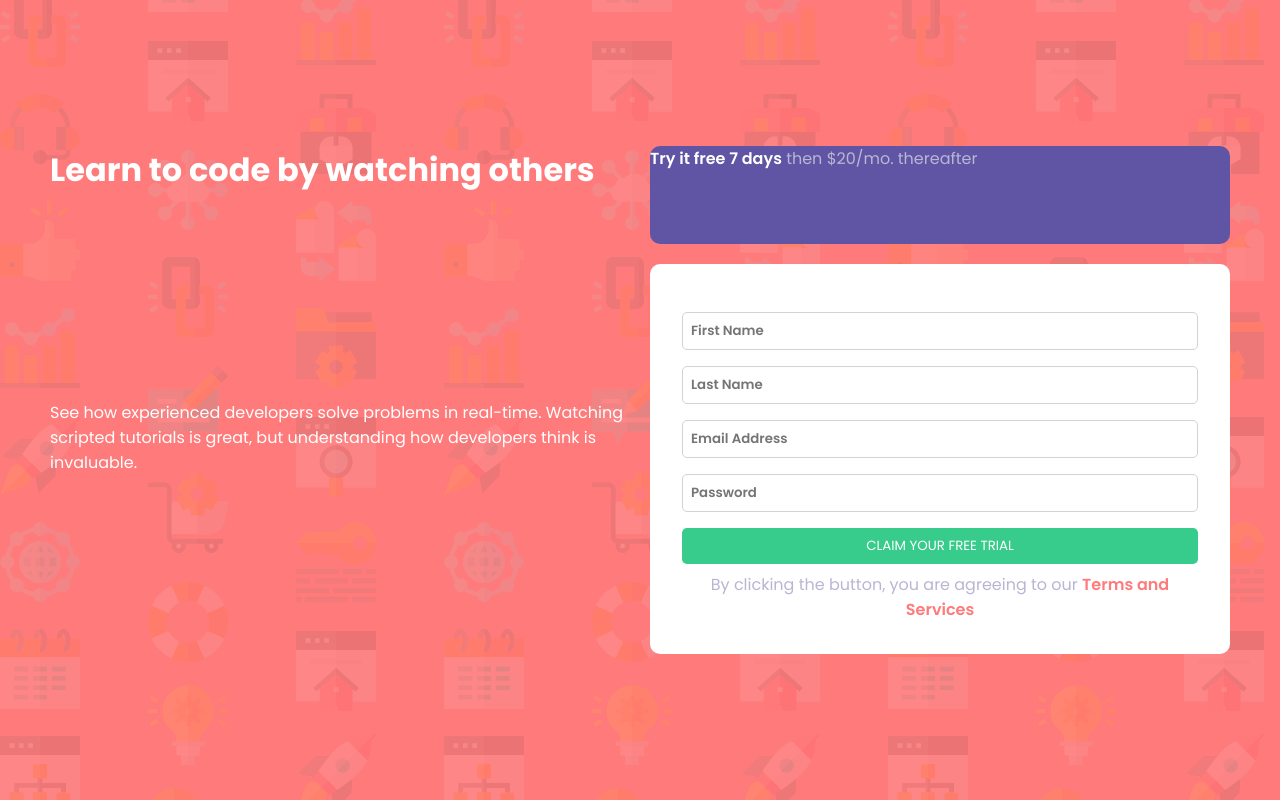
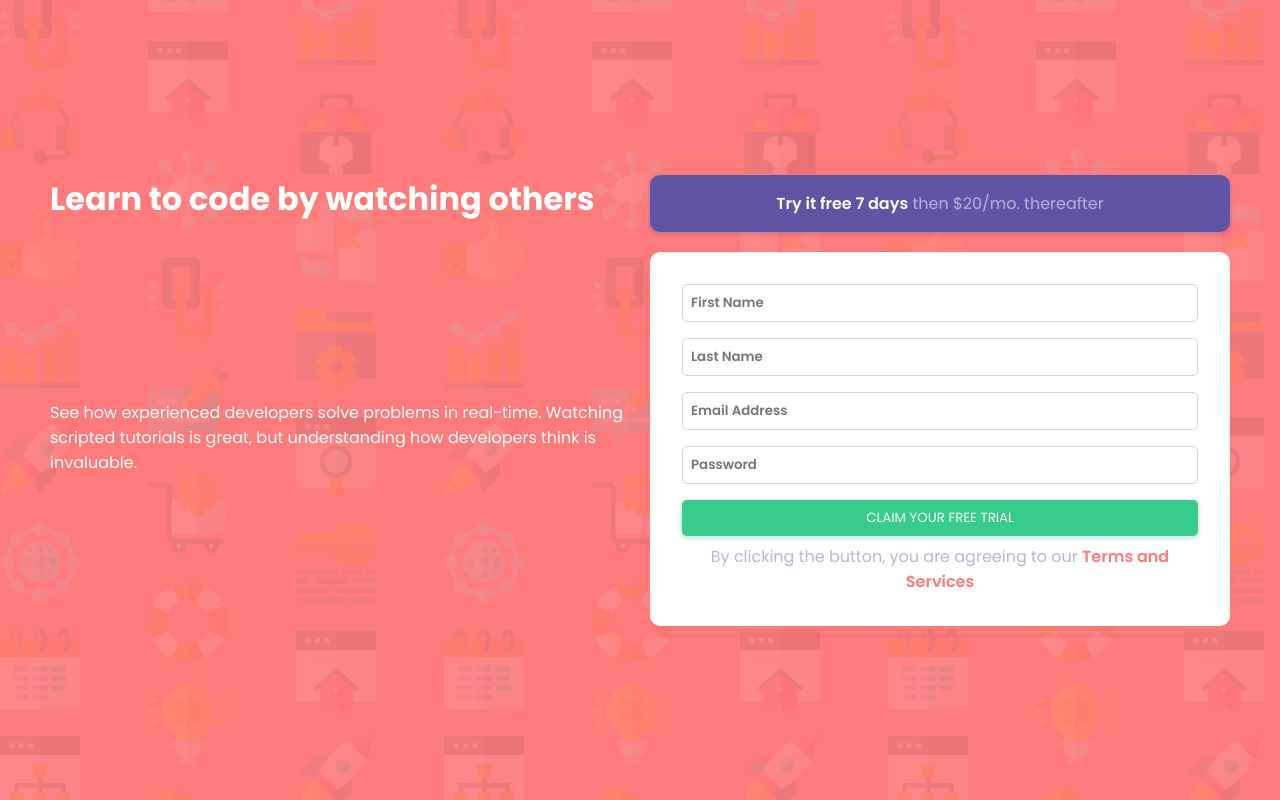
Before and after one commit to Danielhu3/introcomponet, a React (Create React App) app: page / in a window 1280 px wide. Built offline with nearby package versions, Linux system fonts and the light colour scheme.

Commit message:
Ajustando right content

```diff
--- a/src/App.css
+++ b/src/App.css
@@ -64,27 +64,27 @@ body{
 .right-content{
   grid-area: right;
   display: grid;
-  grid-template-rows: 1fr 4fr;
-  grid-template-areas: "span"
-                        "form";
+
   gap: 2rem;
 }
 
-.right-content span{
-  grid-area: span;
+.price-info{
   background-color: var(--blue);
   border-radius: 1rem;
   color: var(--grayish-blue);
+  padding: 1.6rem;
+  text-align: center;
+  box-shadow: 0 2px 2px 2px rgba(96, 85, 164, 0.2);
 }
 
-.right-content span a{
+.price-info a{
   text-decoration: none;
   color: white;
   font-weight: 600;
 }
 
 .right-content form{
-  grid-area: form;
+
   background-color: white;
   border-radius: 1rem;
   padding: 3.2rem;
@@ -98,15 +98,20 @@ body{
   color: white;
   padding: 0.8rem;
   border: none;
-  margin-bottom: 0.8rem;
   cursor: pointer;
+  box-shadow: 0 2px 2px 2px rgba(55, 204, 140, 0.2)
 }
 
-.right-content p{
+.right-content button:hover{
+  opacity: 0.6;
+}
+
+.terms-description{
   color: var(--grayish-blue);
   text-align: center;
+  margin-top: 0.8rem;
 }
-.right-content p a{
+.terms-description a{
   text-decoration: none;
   color: var(--red);
   font-weight: 600;
--- a/src/App.js
+++ b/src/App.js
@@ -16,16 +16,16 @@ function App() {
       </div>
 
       <div className='right-content'>
-        <span>
+        <span className='price-info'>
           <a href='/'>Try it free 7 days</a> then $20/mo. thereafter
         </span>
         <form>
-          <Input placeholder='First Name' name='firstname' {...firstName}/>
-          <Input placeholder='Last Name' name='lastname' {...lastName}/>
-          <Input placeholder='Email Address' name='email' {...email}/>
-          <Input placeholder='Password' name='password' {...password}/>
+          <Input placeholder='First Name' name='firstname' type='text' {...firstName}/>
+          <Input placeholder='Last Name' name='lastname' type='text'{...lastName}/>
+          <Input placeholder='Email Address' name='email' type='email'{...email}/>
+          <Input placeholder='Password' name='password' type='password'{...password}/>
           <button className='button'>Claim your free trial </button>
-          <p>By clicking the button, you are agreeing to our <a href='/'>Terms and Services</a></p>
+          <p className='terms-description'>By clicking the button, you are agreeing to our <a href='/'>Terms and Services</a></p>
         </form>
       </div>
     </div>
--- a/src/Components/Form/Input.js
+++ b/src/Components/Form/Input.js
@@ -1,14 +1,14 @@
 import React from 'react'
 import styles from './Input.module.css'
 
-const Input = ({placeholder, name, value, onChange, error, validate}) => {
+const Input = ({placeholder, name, type, value, onChange, error, validate}) => {
 
   return (
     <>
-    <input type='text' placeholder={placeholder} name={name} id={name}
+    <input type={type} placeholder={placeholder} name={name} id={name}
     onChange={onChange} value={value} className={styles.input} onBlur={validate}>
     </input>
-    {error && <p>{error}</p>}
+    {error && <p className={styles.error}>{error}</p>}
     </>
 
   )
--- a/src/Components/Form/Input.module.css
+++ b/src/Components/Form/Input.module.css
@@ -2,7 +2,7 @@
     display: block;
     width: 100%;
     padding: 0.8rem;
-    margin: 1.6rem 0;
+    margin-bottom: 1.6rem;
     border-radius: 0.5rem;
     border: solid 1px var(--grayish-blue);
     border: solid 1px lightgray;
@@ -11,5 +11,17 @@
 .input::placeholder{
     font-weight: 600;
     /* ajustar alinhamento*/
+}
+
+.input:focus, .input:hover{
+    outline: 1px solid var(--blue)
 
 }
+
+.error{
+    font-size: 1rem;
+    text-align: end;
+    color: var(--red);
+    margin-bottom: 0.8rem;
+    font-weight: 500;
+}
```
